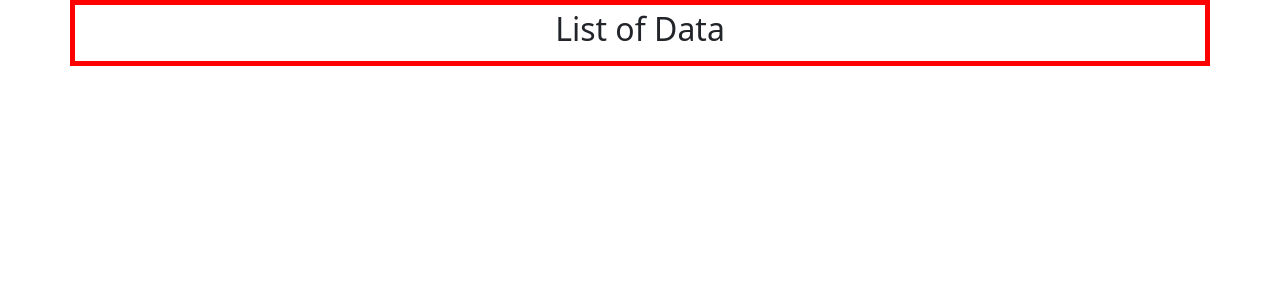
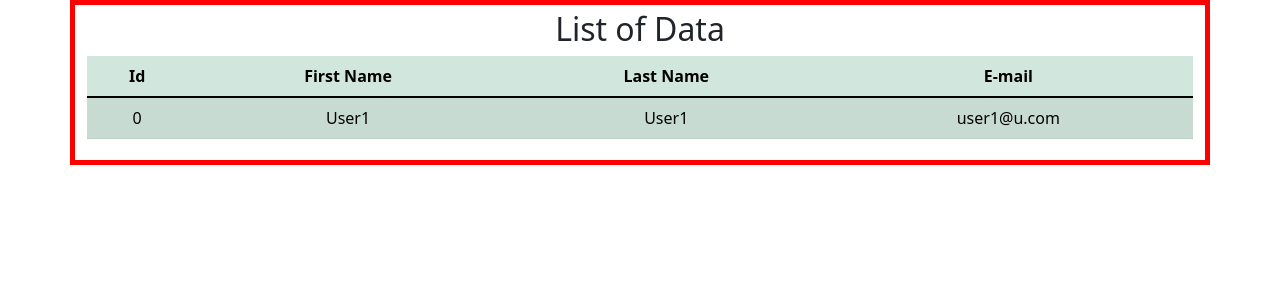
Before and after one commit to gebib/ReactJS-Hooks-FrontEnd, a React (Create React App) app: page / in a window 1280 px wide. Shown: the top 300 px of the page. Built offline with nearby package versions, Linux system fonts and the light colour scheme; no server answers.

Commit message:
Successfully connected to SQL backend via RESTfull java API

```diff
--- a/package.json
+++ b/package.json
@@ -6,6 +6,7 @@
     "@testing-library/jest-dom": "^5.16.1",
     "@testing-library/react": "^12.1.2",
     "@testing-library/user-event": "^13.5.0",
+    "axios": "^0.24.0",
     "bootstrap": "^5.1.3",
     "react": "^17.0.2",
     "react-dom": "^17.0.2",
--- a/src/app/components/ListDataComponent.jsx
+++ b/src/app/components/ListDataComponent.jsx
@@ -1,10 +1,55 @@
-import React, {useState} from "react";
+import React, {useEffect, useState} from "react";
 import '../styles/ListDataComponentStyle.scss';
+import DataService from "../services/DataService";
 
 export const ListDataComponent = () => {
+
+    const [listDataFromDb, setListDataFromDb] = useState([
+        {
+            id: 0,
+            firstName: 'User1',
+            lastName: 'User1',
+            eMail: 'user1@u.com'
+        }
+    ]);
+
+    useEffect(() => {
+            DataService.getallData().then((result) => {
+                setListDataFromDb(result.data);
+            }).catch((error) => {
+                console.log("ERROR: ", error);
+            });
+        }, []
+    );
+
     return (
         <div className={"container"}>
             <h2>List of Data</h2>
+            <table className="table table-success table-striped">
+                {/*Table header*/}
+                <thead>
+                <tr>
+                    <th scope="col">Id</th>
+                    <th scope="col">First Name</th>
+                    <th scope="col">Last Name</th>
+                    <th scope="col">E-mail</th>
+                </tr>
+                </thead>
+
+                {/*table body*/}
+                <tbody>
+                {listDataFromDb.map((aData) => {
+                    return (
+                        <tr key={aData.id}>
+                            <td>{aData.id}</td>
+                            <td>{aData.firstName}</td>
+                            <td>{aData.lastName}</td>
+                            <td>{aData.eMail}</td>
+                        </tr>
+                    );
+                })}
+                </tbody>
+            </table>
         </div>
     );
 };
--- /dev/null
+++ b/src/app/services/DataService.js
@@ -0,0 +1,14 @@
+import axios from "axios";
+
+//the rest API URL
+const DATA_BASE_REST_API_URL = 'http://localhost:8080/api/v1/data';
+
+class DataFromDb {
+
+    //get all data
+    getallData() {
+        return axios.get(DATA_BASE_REST_API_URL);
+    }
+}
+
+export default new DataFromDb();
```
Also changed, not shown: 1 other file (tests, documents, lock files or other folders).
